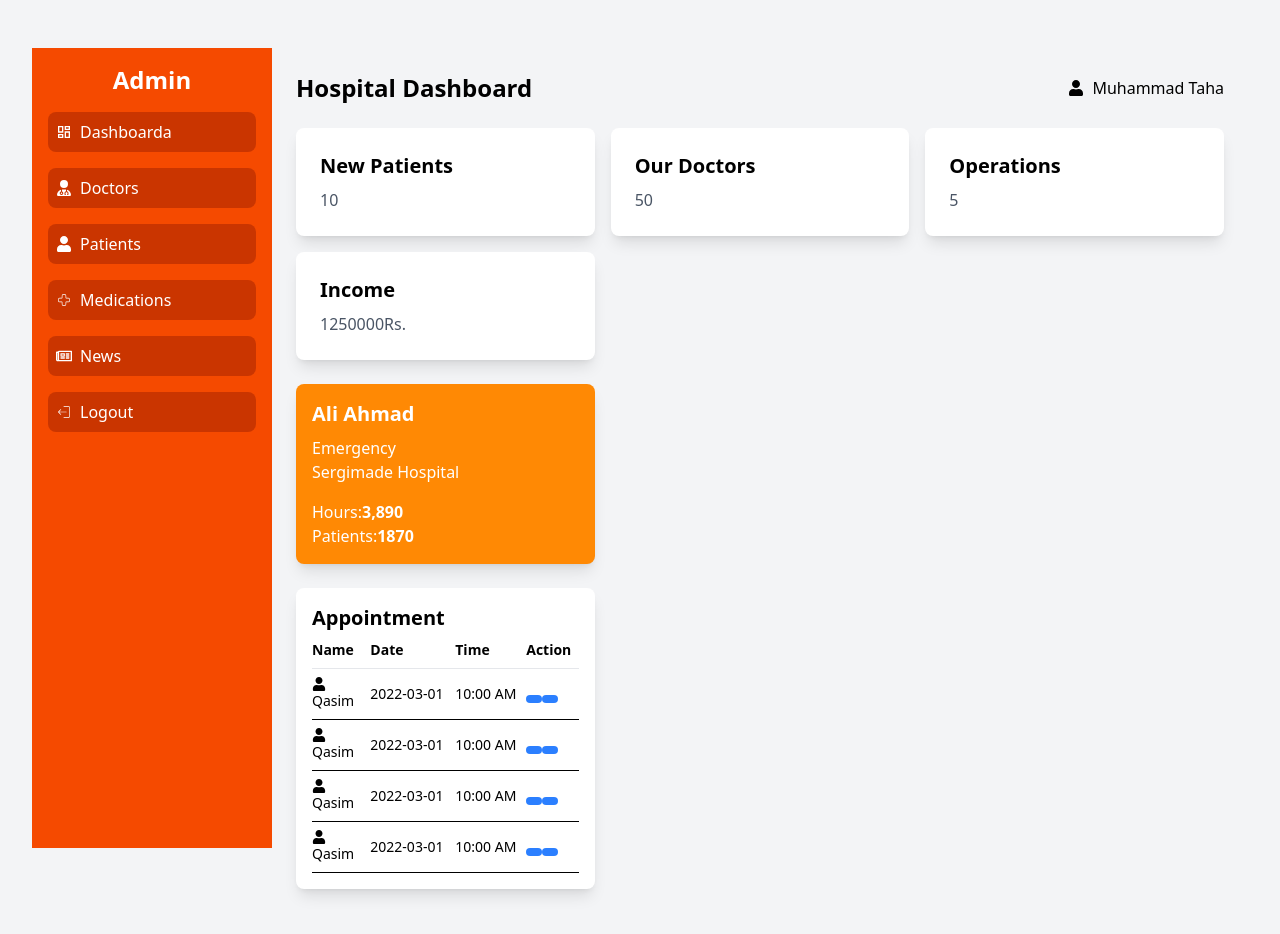
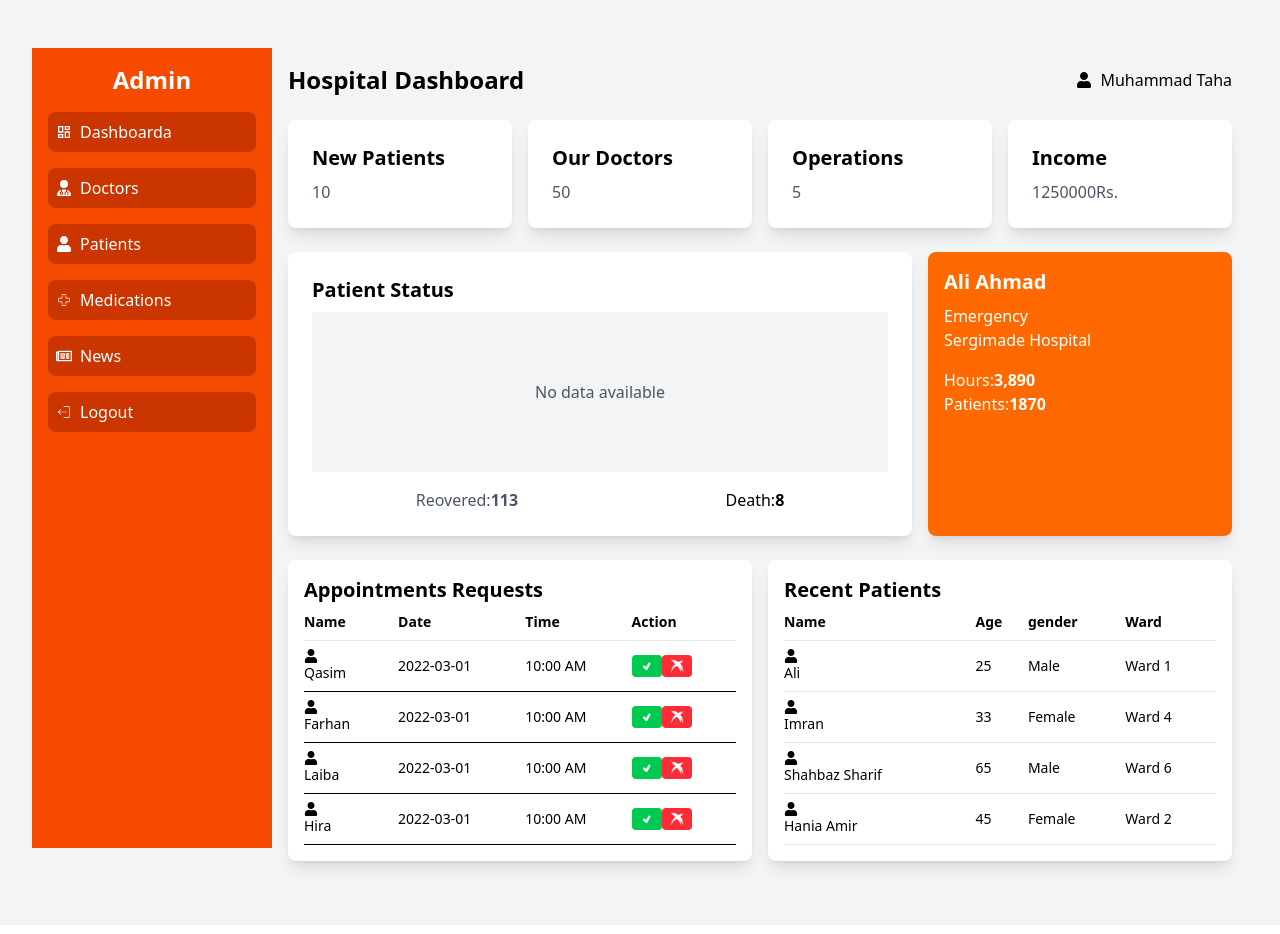
Before and after one commit to ammar25ahmad/Hospital-Management-System, a React (Vite) app in the folder frontend/: page / in a window 1280 px wide. Shown: the top 934 px of the page. Built offline with nearby package versions, Linux system fonts and the light colour scheme.

Commit message:
Update Admindash.jsx

```diff
--- a/frontend/src/Admindash.jsx
+++ b/frontend/src/Admindash.jsx
@@ -5,6 +5,9 @@ import { CiMedicalCross } from "react-icons/ci";
 import { CiLogout } from "react-icons/ci";
 import { FaRegNewspaper } from "react-icons/fa";
 import { FaUser } from "react-icons/fa";
+import { TiTick } from "react-icons/ti";
+import { GiCrossMark } from "react-icons/gi";
+
 const Admindash = () => {
   return (
     <div className="min-h-screen bg-gray-100 py-12 px-4 sm:px-6 lg:px-8">
@@ -51,7 +54,7 @@ const Admindash = () => {
           </ul>
         </aside>
         {/* Main Content */}
-        <main className="flex-1 p-6">
+        <main className="flex-1 p-4">
           <header className="flex justify-between items-center mb-6">
             <h1 className="text-2xl font-bold">Hospital Dashboard</h1>
             <div className="flex items-center">
@@ -62,7 +65,7 @@ const Admindash = () => {
             </div>
           </header>
           {/* Cards Content */}
-          <div className="grid grid-cols-1 md:grid-cols-2 lg:grid-cols-3 gap-4 mb-6">
+          <div className="grid grid-cols-1 md:grid-cols-2 lg:grid-cols-4 gap-4 mb-6">
             <div className="bg-white rounded-lg shadow-lg p-6">
               <h2 className="text-xl font-bold mb-2">New Patients</h2>
               <p className="text-gray-600">10</p>
@@ -82,7 +85,7 @@ const Admindash = () => {
           </div>
           {/* Doctor Info */}
           <div className="grid grid-cols-1 md:grid-cols-2 lg:grid-cols-3 gap-4 mb-6">
-            {/* <div className="col-span-2 bg-white rounded-lg shadow-lg p-6">
+            <div className="col-span-2 md:col-span-1 lg:col-span-2 bg-white rounded-lg shadow-lg p-6">
               <h2 className="text-xl font-bold mb-2">Patient Status</h2>
               <div className="h-40 bg-gray-100 flex justify-center items-center">
                 <p className="text-gray-600">No data available</p>
@@ -95,8 +98,8 @@ const Admindash = () => {
                   Death:<b>8</b>
                 </span>
               </div>
-            </div> */}
-            <div className="bg-orange-400 text-white p-4 rounded-lg shadow-lg">
+            </div>
+            <div className="bg-orange-500 text-white p-4 rounded-lg shadow-lg">
               <h2 className="text-xl font-bold mb-2">Ali Ahmad</h2>
               <p>Emergency</p>
               <p>Sergimade Hospital</p>
@@ -111,9 +114,9 @@ const Admindash = () => {
             </div>
           </div>
           {/* Side wale Tables */}
-          <div className="grid grid-cols-1 md:grid-cols-2 lg:grid-cols-3 gap-4">
+          <div className="grid grid-cols-1 md:grid-cols-2 lg:grid-cols-2 gap-4">
             <div className="bg-white p-4 rounded-lg shadow-lg">
-              <h3 className="text-xl font-bold mb-2"> Appointment</h3>
+              <h3 className="text-xl font-bold mb-2">Appointments Requests</h3>
               <table className="w-full text-sm">
                 <thead>
                   <tr className="text-left border-b border-gray-200">
@@ -134,51 +137,126 @@ const Admindash = () => {
                     <td className="py-2">2022-03-01</td>
                     <td className="py-2">10:00 AM</td>
                     <td className="py-2">
-                      <button className="bg-blue-500 hover:bg-blue-700 text-white font-bold py-1 px-2 rounded"></button>
-                      <button className="bg-blue-500 hover:bg-blue-700 text-white font-bold py-1 px-2 rounded"></button>
+                      <button className="bg-green-500 hover:bg-green-700 text-white font-bold py-1 px-2 rounded">
+                        <TiTick />
+                      </button>
+                      <button className="bg-red-500 hover:bg-red-700 text-white font-bold py-1 px-2 rounded">
+                        <GiCrossMark />
+                      </button>
                     </td>
                   </tr>
                   {/*2*/}
                   <tr className="border-b">
                     <td className="py-2 flex items-center">
                       <span className="mr-2">
-                        <FaUser /> Qasim
+                        <FaUser /> Farhan
                       </span>
                     </td>
                     <td className="py-2">2022-03-01</td>
                     <td className="py-2">10:00 AM</td>
                     <td className="py-2">
-                      <button className="bg-blue-500 hover:bg-blue-700 text-white font-bold py-1 px-2 rounded"></button>
-                      <button className="bg-blue-500 hover:bg-blue-700 text-white font-bold py-1 px-2 rounded"></button>
+                      <button className="bg-green-500 hover:bg-green-700 text-white font-bold py-1 px-2 rounded">
+                        <TiTick />
+                      </button>
+                      <button className="bg-red-500 hover:bg-red-700 text-white font-bold py-1 px-2 rounded">
+                        <GiCrossMark />
+                      </button>
                     </td>
                   </tr>
                   {/*3*/}
                   <tr className="border-b">
                     <td className="py-2 flex items-center">
                       <span className="mr-2">
-                        <FaUser /> Qasim
+                        <FaUser /> Laiba
                       </span>
                     </td>
                     <td className="py-2">2022-03-01</td>
                     <td className="py-2">10:00 AM</td>
                     <td className="py-2">
-                      <button className="bg-blue-500 hover:bg-blue-700 text-white font-bold py-1 px-2 rounded"></button>
-                      <button className="bg-blue-500 hover:bg-blue-700 text-white font-bold py-1 px-2 rounded"></button>
+                      <button className="bg-green-500 hover:bg-green-700 text-white font-bold py-1 px-2 rounded">
+                        <TiTick />
+                      </button>
+                      <button className="bg-red-500 hover:bg-red-700 text-white font-bold py-1 px-2 rounded">
+                        <GiCrossMark />
+                      </button>
                     </td>
                   </tr>
                   {/*4*/}
                   <tr className="border-b">
                     <td className="py-2 flex items-center">
                       <span className="mr-2">
-                        <FaUser /> Qasim
+                        <FaUser /> Hira
                       </span>
                     </td>
                     <td className="py-2">2022-03-01</td>
                     <td className="py-2">10:00 AM</td>
                     <td className="py-2">
-                      <button className="bg-blue-500 hover:bg-blue-700 text-white font-bold py-1 px-2 rounded"></button>
-                      <button className="bg-blue-500 hover:bg-blue-700 text-white font-bold py-1 px-2 rounded"></button>
+                      <button className="bg-green-500 hover:bg-green-700 text-white font-bold py-1 px-2 rounded">
+                        <TiTick />
+                      </button>
+                      <button className="bg-red-500 hover:bg-red-700 text-white font-bold py-1 px-2 rounded">
+                        <GiCrossMark />
+                      </button>
                     </td>
+                  </tr>
+                </tbody>
+              </table>
+            </div>
+            <div className="bg-white p-4 rounded-lg shadow-lg">
+              <h2 className="text-xl font-bold mb-2">Recent Patients</h2>
+              <table className="w-full text-sm">
+                <thead>
+                  <tr className="text-left border-b border-gray-200">
+                    <th className="pb-2">Name</th>
+                    <th className="pb-2">Age</th>
+                    <th className="pb-2">gender</th>
+                    <th className="pb-2">Ward</th>
+                  </tr>
+                </thead>
+                <tbody>
+                  <tr className="border-b border-gray-200">
+                    <td className="py-2">
+                      <span>
+                        <FaUser />
+                        Ali
+                      </span>
+                    </td>
+                    <td className="py-2">25</td>
+                    <td className="py-2">Male</td>
+                    <td className="py-2">Ward 1</td>
+                  </tr>
+                  <tr className="border-b border-gray-200">
+                    <td className="py-2">
+                      <span>
+                        <FaUser />
+                        Imran
+                      </span>
+                    </td>
+                    <td className="py-2">33</td>
+                    <td className="py-2">Female</td>
+                    <td className="py-2">Ward 4</td>
+                  </tr>
+                  <tr className="border-b border-gray-200">
+                    <td className="py-2">
+                      <span>
+                        <FaUser />
+                        Shahbaz Sharif
+                      </span>
+                    </td>
+                    <td className="py-2">65</td>
+                    <td className="py-2">Male</td>
+                    <td className="py-2">Ward 6</td>
+                  </tr>
+                  <tr className="border-b border-gray-200">
+                    <td className="py-2">
+                      <span>
+                        <FaUser />
+                        Hania Amir
+                      </span>
+                    </td>
+                    <td className="py-2">45</td>
+                    <td className="py-2">Female</td>
+                    <td className="py-2">Ward 2</td>
                   </tr>
                 </tbody>
               </table>
```
